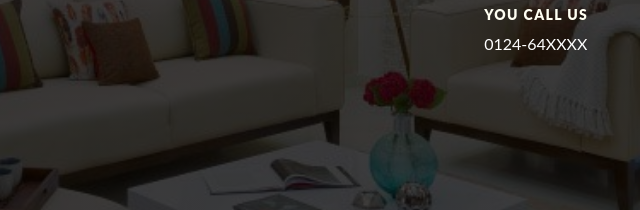
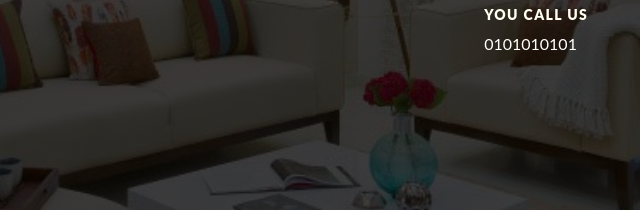
Before and after one commit to ArikeshiS/CodeBluffers-WebOCode, a plain HTML site: page WebOCode/index.html in a window 1280 px wide. Shown: the part 3010-3220 px from the top of the page, 478-1118 px from the left. Drawn offline with Linux system fonts and the light colour scheme.

Commit message:
index.html updated

```diff
--- a/WebOCode/index.html
+++ b/WebOCode/index.html
@@ -186,7 +186,7 @@
           </div>
           <div class="footer-call-to-action">
             <h2 class="footer-call-to-action-title"> You Call Us</h2>
-            <p class="footer-call-to-action-link-wrapper"> <a class="footer-call-to-action-link"> 0124-64XXXX </a></p>
+            <p class="footer-call-to-action-link-wrapper"> <a class="footer-call-to-action-link"> 0101010101 </a></p>
           </div>
         </div>
 
```
